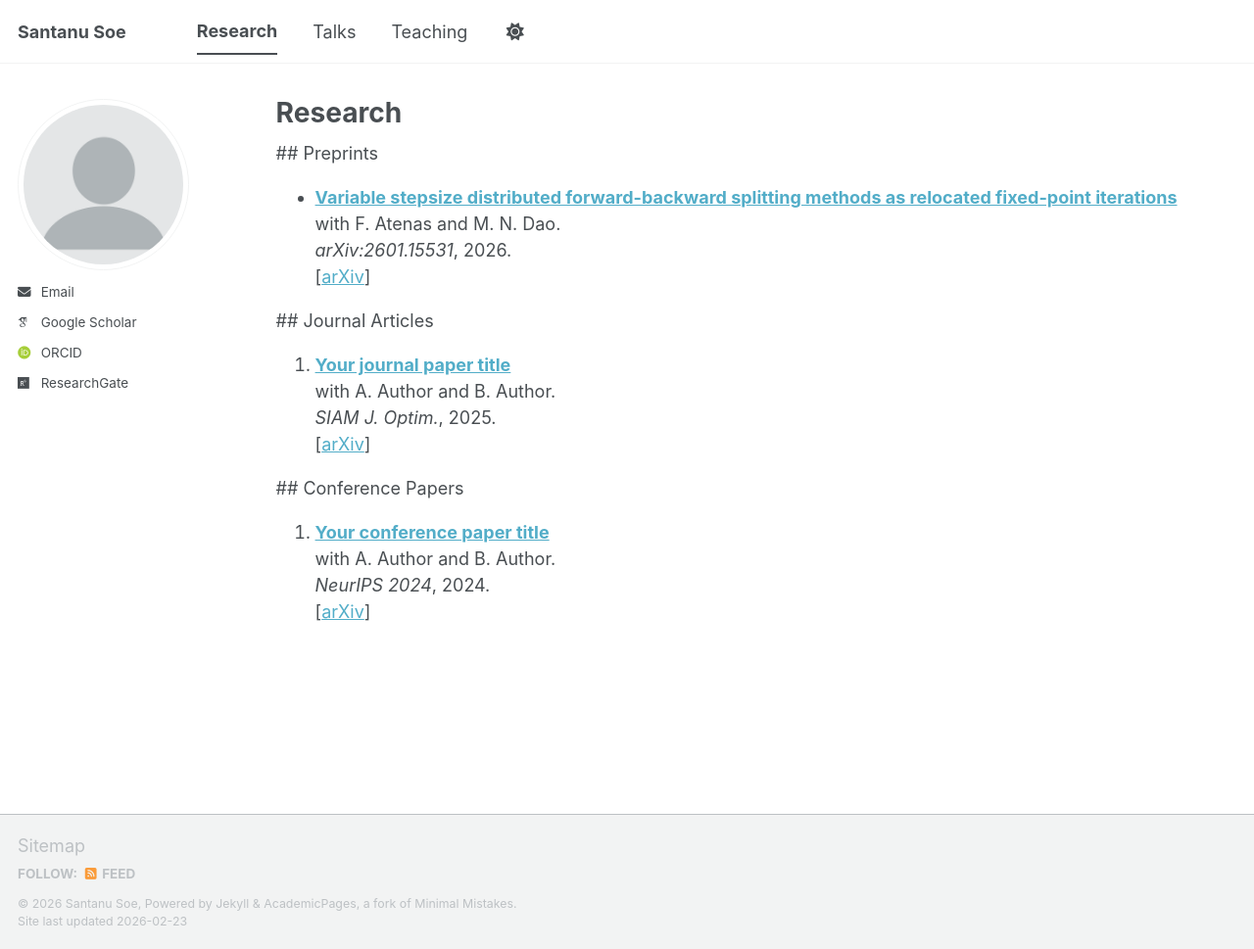
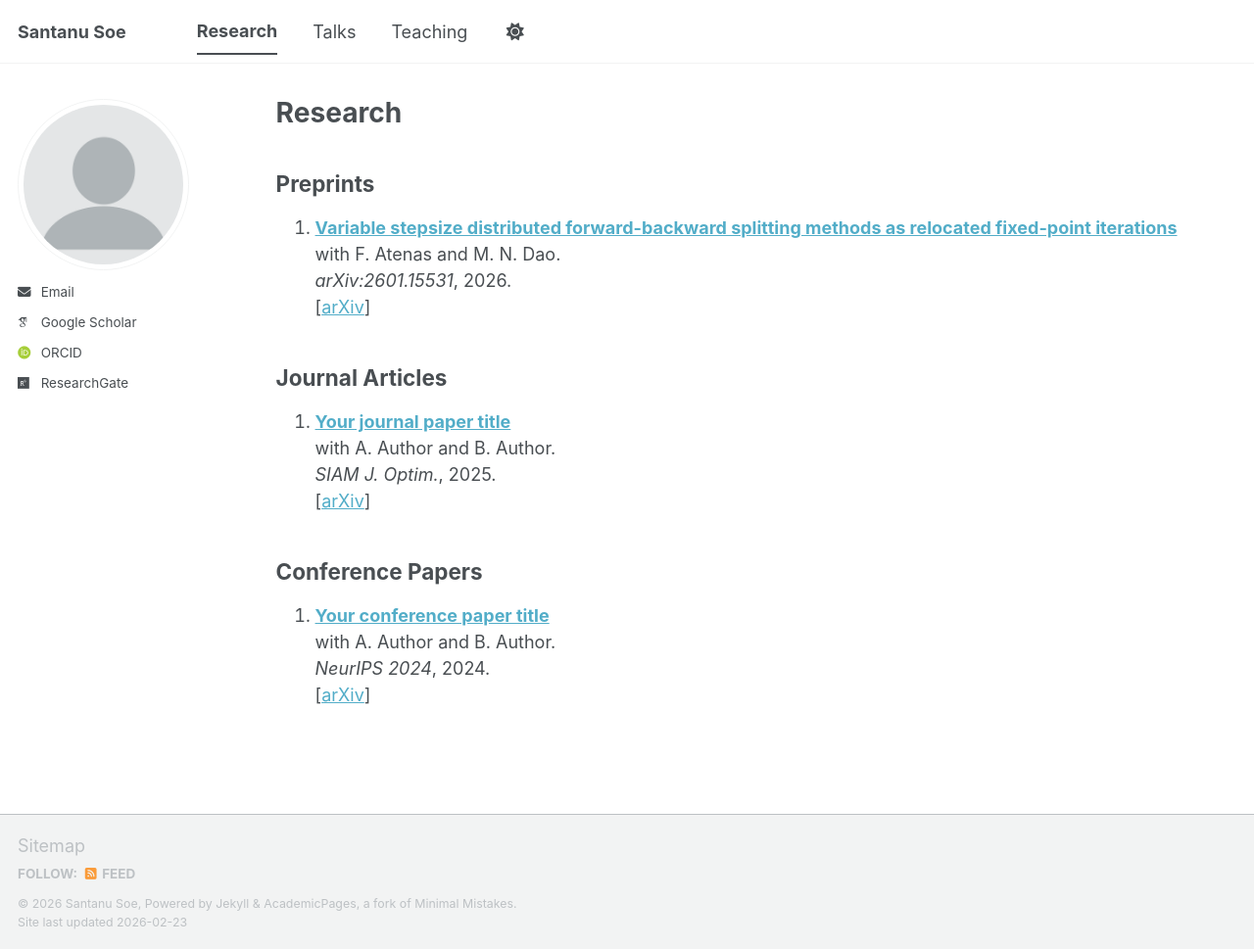
Before and after one commit to santanusoe/santanusoe.github.io, a Jekyll site: the page built from _pages/publications.html, in a window 1280 px wide and 969 px high. Shown: the whole window at 98% size. Built offline with Jekyll 4.4.1, drawn with Linux system fonts in a browser that asks for light colours; some web fonts are replaced; a script bundle is joined from its source files by our own code; library files that are not in the unit come from our copies.

Commit message:
Update publications.html

```diff
--- a/_pages/publications.html
+++ b/_pages/publications.html
@@ -7,15 +7,15 @@ author_profile: true
 
 {% include base_path %}
 
-## Preprints
+<h2>Preprints</h2>
 {% assign preprints = site.publications | where: "category", "preprints" | sort: "date" | reverse %}
-<ul>
+<ol>
   {% for p in preprints %}
     {% include pub_compact_li.html p=p %}
   {% endfor %}
-</ul>
+</ol>
 
-## Journal Articles
+<h2>Journal Articles</h2>
 {% assign journals = site.publications | where: "category", "manuscripts" | sort: "date" | reverse %}
 <ol>
   {% for p in journals %}
@@ -23,7 +23,7 @@ author_profile: true
   {% endfor %}
 </ol>
 
-## Conference Papers
+<h2>Conference Papers</h2>
 {% assign confs = site.publications | where: "category", "conferences" | sort: "date" | reverse %}
 <ol>
   {% for p in confs %}
```
Lines whose indentation alone changed are shown as unchanged.
